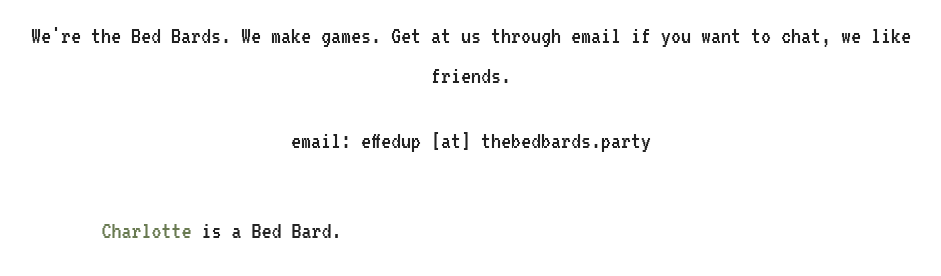
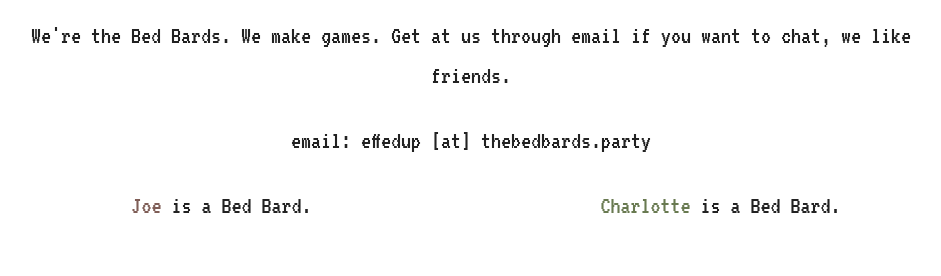
Before and after one commit to thebedbards/thebedbards, a plain HTML site: page index.html in a window 1280 px wide. Shown: the part 934-1210 px from the top of the page, without its empty margins (169-1110 px from the left). After the commit the page ends 1185 px from the top, so only its background shows below. Drawn offline with Linux system fonts and the light colour scheme.

Commit message:
typo
fix

```diff
--- a/index.html
+++ b/index.html
@@ -52,7 +52,7 @@
 				<div class="row">
 
 					<div class="one-half column">
-						<p align="center"><a href="joe.html" class="joe>Joe</a> is a Bed Bard.</p>
+						<p align="center"><a href="joe.html" class="joe">Joe</a> is a Bed Bard.</p>
 					</div>
 
 					<div class="one-half column">
```
